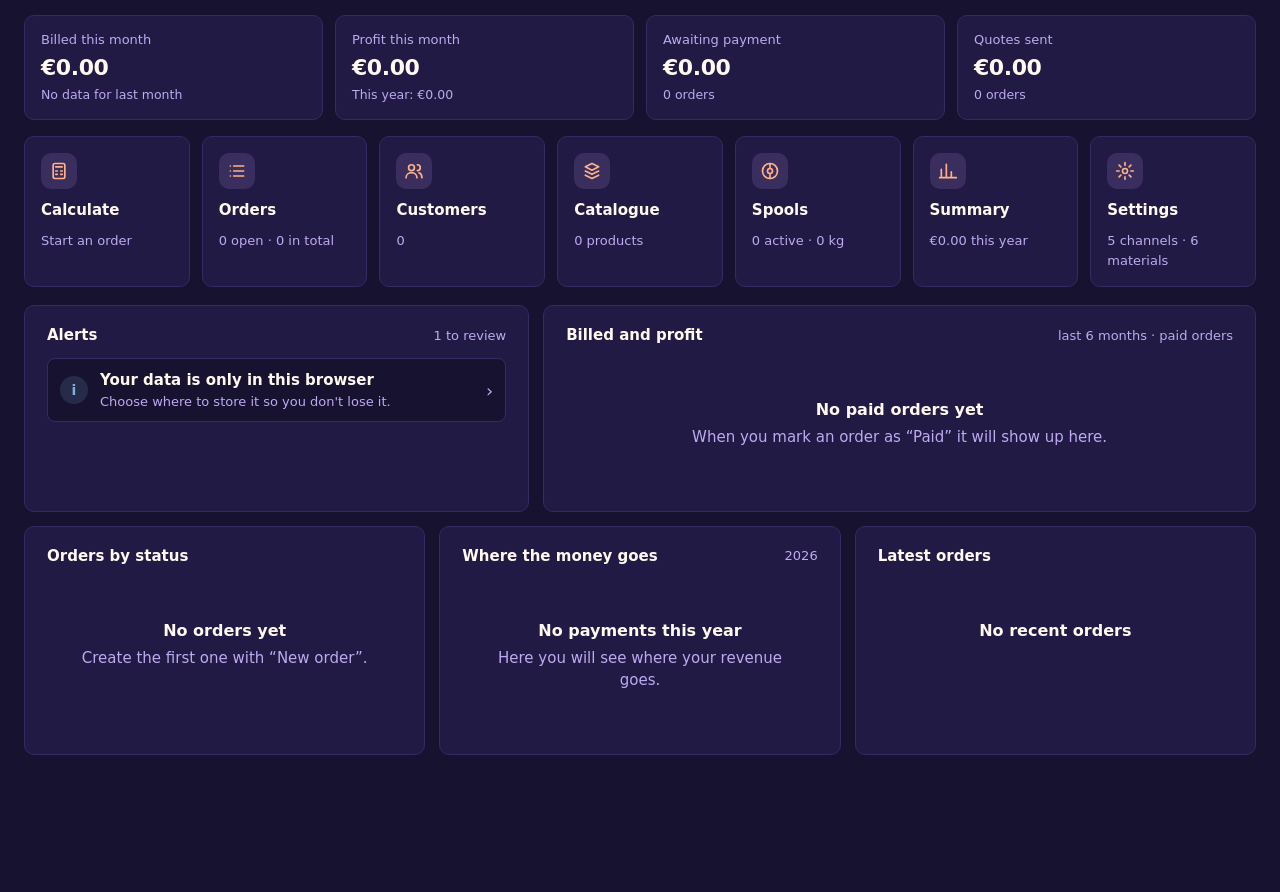
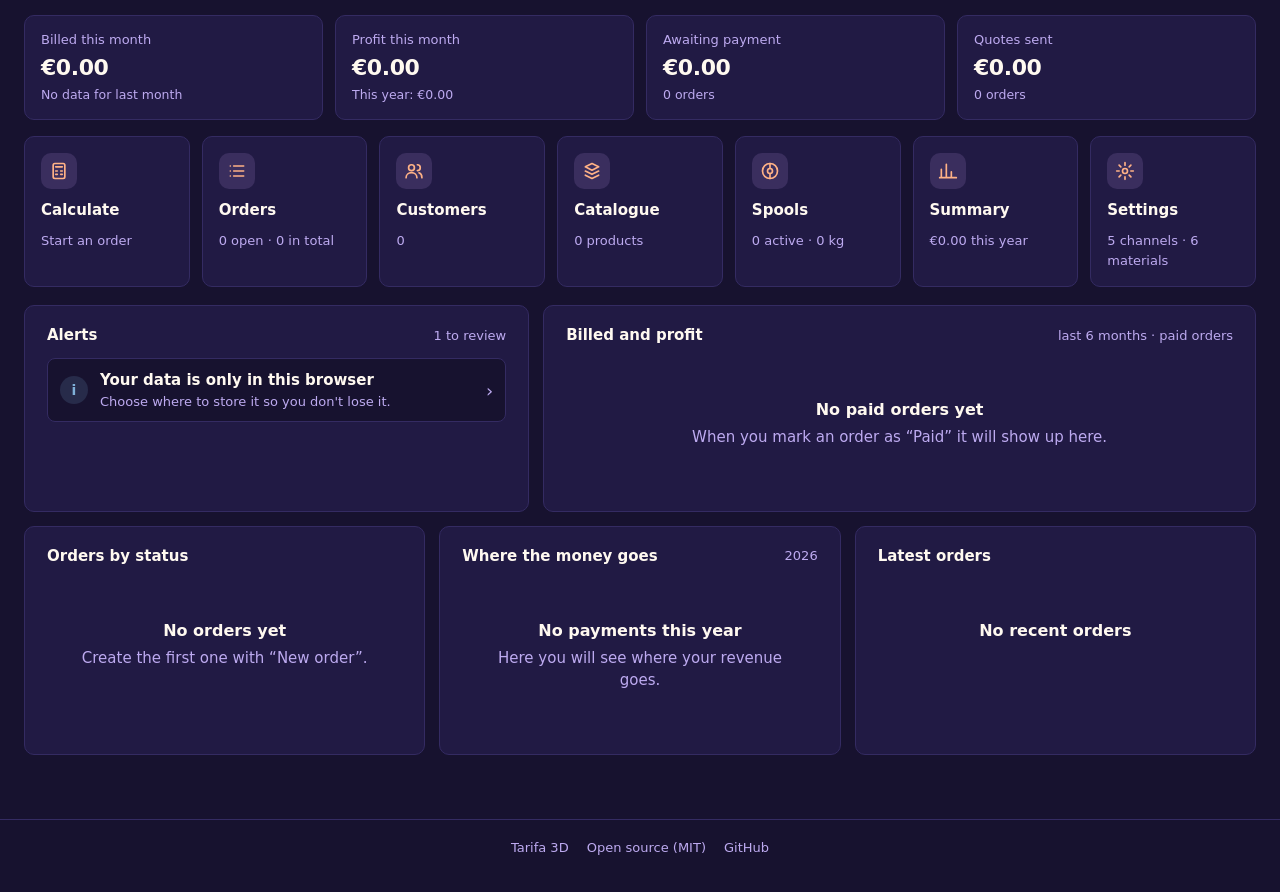
Before and after one commit to PabloCasar/platequote, a plain HTML site: page Presupuestos/index.html in a window 1280 px wide. Shown: the part 154-1046 px from the top of the page. Before the commit the page ends 973 px from the top, so only its background shows below. Drawn offline with Linux system fonts and the light colour scheme.

Commit message:
Publicar Tarifa 3D 20261125-161922

```diff
--- a/Presupuestos/index.html
+++ b/Presupuestos/index.html
@@ -449,6 +449,12 @@ button.alert:hover{border-color:var(--line-strong);background:var(--sunk);transf
 .recent .d{width:9px;height:9px;border-radius:50%;background:var(--st);flex:none}
 .tip{position:fixed;z-index:60;left:0;top:0;pointer-events:none;padding:6px 10px;border-radius:8px;background:var(--ink);color:var(--bg);font-size:12.5px;line-height:1.35;box-shadow:var(--shadow);opacity:0;transition:opacity .12s;max-width:260px}
 .tip.on{opacity:1}
+.sitefoot{max-width:1280px;margin:0 auto;padding:18px 24px 36px;border-top:1px solid var(--line);display:flex;gap:6px 18px;flex-wrap:wrap;justify-content:center;font-size:13px;color:var(--muted)}
+.sitefoot:empty{display:none}
+.sitefoot a{color:var(--muted);text-decoration:none;transition:color .15s}
+.sitefoot a:hover{color:var(--accent)}
+.sitefoot .donate{color:var(--ink);font-weight:600}
+@media print{.sitefoot{display:none}}
 @media (prefers-reduced-motion:no-preference){
   .view.enter{animation:viewIn .34s var(--ease) both}
   @keyframes viewIn{from{opacity:0;transform:translateY(12px)}to{opacity:1;transform:none}}
@@ -815,6 +821,7 @@ button.alert:hover{border-color:var(--line-strong);background:var(--sunk);transf
   </div>
 </section>
 </main>
+<footer class="sitefoot" id="siteFoot" data-noi18n></footer>
 
 <div id="quote"></div>
 <dialog class="ask" id="invDlg" aria-labelledby="invDlgTitle">
@@ -881,6 +888,7 @@ button.alert:hover{border-color:var(--line-strong);background:var(--sunk);transf
    Formato y procedimiento del estudio de mercado: Presupuestos/LEEME.md
    ===================================================================== */
 const KEY = "tarifa3d.v2";
+const BUILD_LINKS = {"repo":"https://github.com/PabloCasar/tarifa3d","donate":""};   // lo rellena publicar.ps1: {repo, donate}
 const BUILD_BRAND = {"theme":"conarte","name":"ConArte3D","tagline":"Hecho capa a capa. Creado contigo.","symbol":"../ConArte3D/ConArte3D_kit_marca/01_logos/simbolo_compacto.svg","wordmark":"../ConArte3D/ConArte3D_kit_marca/01_logos/nombre_color.svg","wordmarkDark":"../ConArte3D/ConArte3D_kit_marca/01_logos/nombre_blanco.svg","thanks":"Gracias por dar forma a tus ideas."};   // lo rellena publicar.ps1 con la marca de movil/config.json
 const ICON_X = '<svg width="16" height="16" viewBox="0 0 24 24" fill="none" stroke="currentColor" stroke-width="2" stroke-linecap="round" aria-hidden="true"><path d="M6 6l12 12M18 6L6 18"/></svg>';
 const ICON_PLUS = '<svg width="14" height="14" viewBox="0 0 24 24" fill="none" stroke="currentColor" stroke-width="2" stroke-linecap="round" aria-hidden="true"><path d="M12 5v14M5 12h14"/></svg>';
@@ -2546,6 +2554,17 @@ function renderReport(){
    ===================================================================== */
 /* ---------- marca ---------- */
 const GENERIC_ICON = '<svg width="22" height="22" viewBox="0 0 24 24" fill="none" stroke="currentColor" stroke-width="2" stroke-linecap="round" stroke-linejoin="round" aria-hidden="true" style="color:var(--accent)"><circle cx="12" cy="12" r="9"/><circle cx="12" cy="12" r="3"/><path d="M12 3v6M12 15v6"/></svg>';
+function renderFoot(){
+  const f = $("#siteFoot"); if (!f) return;
+  const L = BUILD_LINKS || {}, repo = safeUrl(L.repo), don = safeUrl(L.donate);
+  if (!BUILD_LINKS){ f.innerHTML = ""; return; }
+  f.innerHTML = [
+    `<span>Tarifa 3D</span>`,
+    `<span>${H("Código abierto (MIT)", "Open source (MIT)")}</span>`,
+    repo ? `<a href="${esc(repo)}" target="_blank" rel="noopener noreferrer">GitHub</a>` : "",
+    don ? `<a class="donate" href="${esc(don)}" target="_blank" rel="noopener noreferrer">♥ ${H("Apoyar el proyecto", "Support the project")}</a>` : ""
+  ].filter(Boolean).join("");
+}
 function applyBrand(){
   // versión publicada: si los datos aún no traen marca, se usa la de la instalación
   if (BUILD_BRAND && !S.brandName){
@@ -2560,6 +2579,7 @@ function applyBrand(){
   const txt = S.brandWordmark ? `<img class="word lt${dk ? " has-dk" : ""}" src="${esc(S.brandWordmark)}" alt="${esc(name)}" onerror="this.outerHTML='<span>${esc(name).replace(/'/g, "")}</span>'">${dk}` : `<span class="bname">${esc(name)}${S.brandTagline ? `<small>${esc(S.brandTagline)}</small>` : ""}</span>`;
   $("#brand").innerHTML = sym + txt;
   document.title = name + " · " + (window.t ? t("Calculadora de precios") : "Calculadora de precios");
+  renderFoot();
 }
 function renderBrandSettings(){
   const sp = $("#symPrev"), wp = $("#wordPrev");
--- a/Presupuestos/sw.js
+++ b/Presupuestos/sw.js
@@ -1,6 +1,6 @@
 // Tarifa 3D: primero la red (siempre la última versión); sin conexión, la copia guardada.
 // Los datos no pasan por aquí: van a Google Drive y al navegador.
-const CACHE = "tarifa3d-20261125-155729";
+const CACHE = "tarifa3d-20261125-161922";
 self.addEventListener("install", e => self.skipWaiting());
 self.addEventListener("activate", e => e.waitUntil((async () => {
   for (const k of await caches.keys()) if (k !== CACHE) await caches.delete(k);
```
Also changed, not shown: 3 other files.
